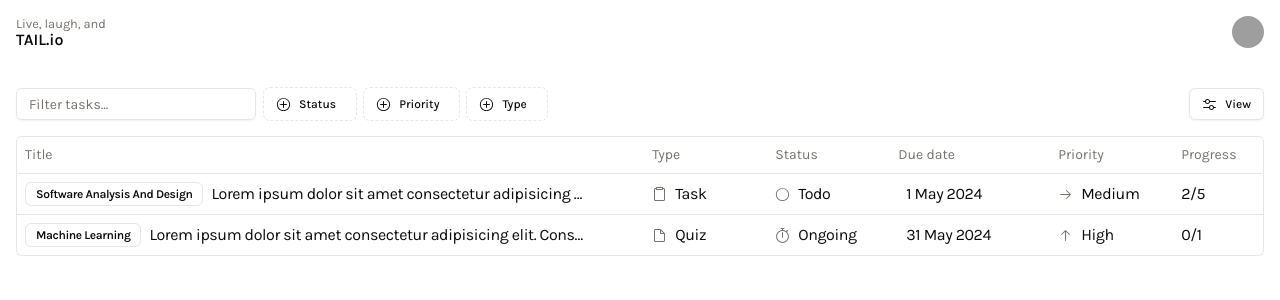
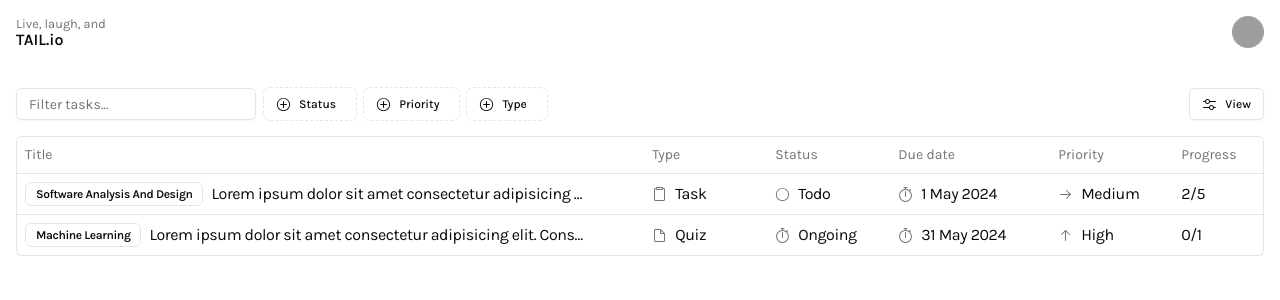
Before and after one commit to saehri/tail, a Next.js app: page /app in a window 1280 px wide. Shown: the top 300 px of the page. Built offline with nearby package versions, Linux system fonts and the light colour scheme; grey boxes are pictures that could not be loaded.

Commit message:
fixed icol label for due date col not showing up

```diff
--- a/src/components/task-table/task-table-row.tsx
+++ b/src/components/task-table/task-table-row.tsx
@@ -54,7 +54,7 @@ export default function TaskTableRow(props: TaskTypes) {
 
       <div className='flex gap-2 items-center'>
         <span className='text-muted-foreground'>
-          <LabelIcon variant={props.dueDate} />
+          <LabelIcon variant={'dueDate'} />
         </span>
         <span>{props.dueDate}</span>
       </div>
@@ -84,6 +84,7 @@ function LabelIcon(props: {variant: string}) {
     ongoing: <StopwatchIcon />,
     pending: <DiscIcon />,
     done: <CheckCircledIcon />,
+    dueDate: <StopwatchIcon />,
   };
 
   return icons[props.variant];
```
